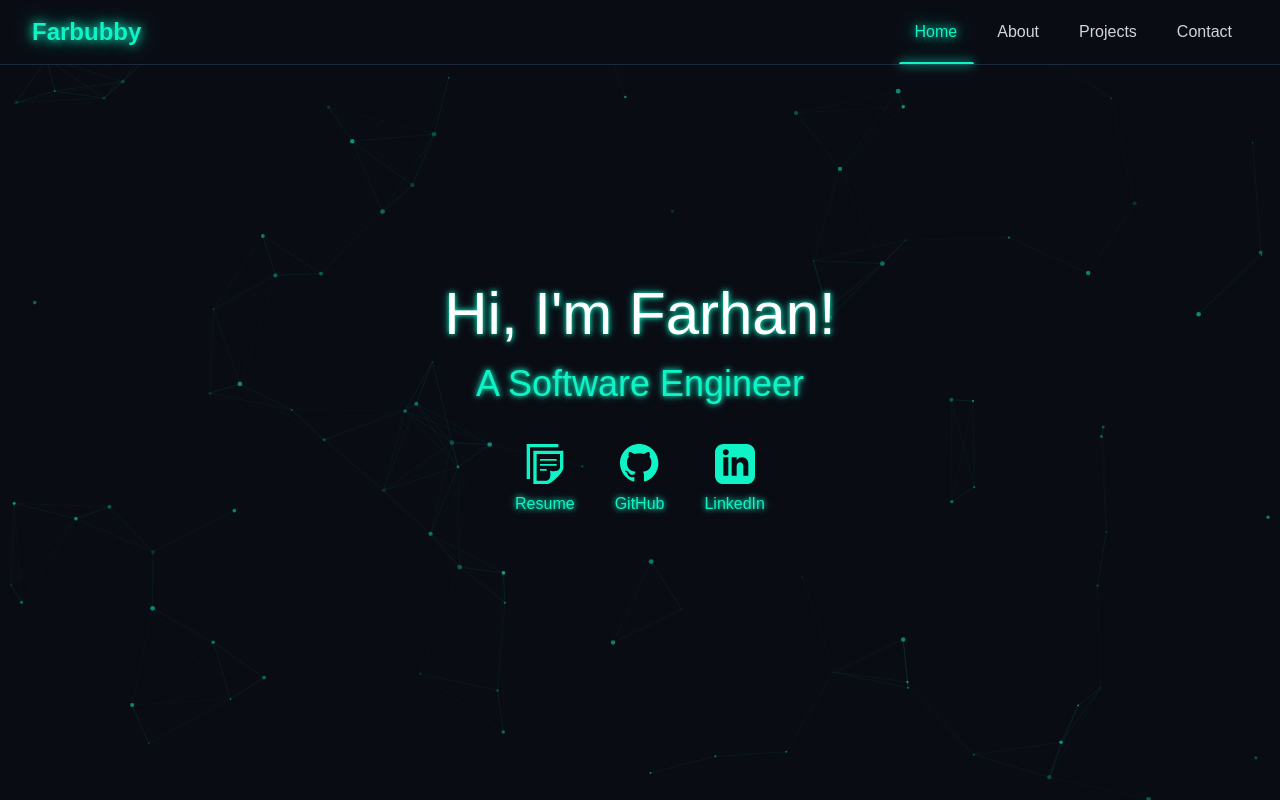
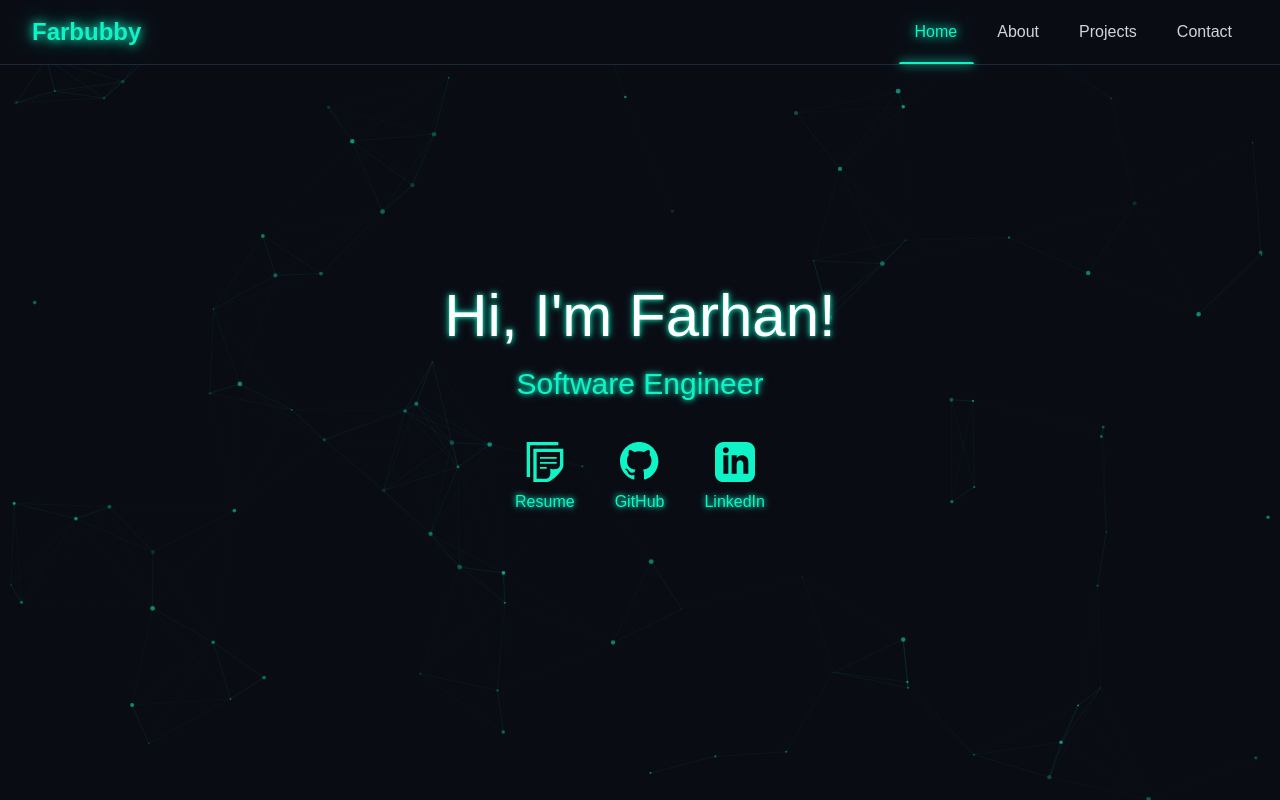
Before and after one commit to Farbubby/portfolio-v2, a Next.js app: page / in a window 1280 px wide. Built offline with nearby package versions, Linux system fonts and the light colour scheme.

Commit message:
Changes woop woop

```diff
--- a/src/app/about/page.tsx
+++ b/src/app/about/page.tsx
@@ -3,7 +3,7 @@ import AboutSection from "@/sections/About";
 export default function Home() {
   return (
     <>
-      <div className="py-15 gap-20 px-6 sm:px-16 md:px-20 lg:px-30 xl:px-50 flex lg:flex-row justify-center items-center animate-fade-in flex-col-reverse">
+      <div className="py-30 gap-20 px-6 sm:px-16 md:px-20 lg:px-30 xl:px-50 flex lg:flex-row justify-center items-center animate-fade-in flex-col-reverse">
         <AboutSection />
       </div>
     </>
--- a/src/app/page.tsx
+++ b/src/app/page.tsx
@@ -3,7 +3,7 @@ import HomeSection from "@/sections/Home";
 export default function Home() {
   return (
     <>
-      <div className="py-15 px-6 sm:px-16 md:px-20 lg:px-30 xl:px-50 flex flex-col justify-center text-center items-center h-screen">
+      <div className="py-30 px-6 sm:px-16 md:px-20 lg:px-30 xl:px-50 flex flex-col justify-center text-center items-center h-screen">
         <HomeSection />
       </div>
     </>
--- a/src/app/projects/page.tsx
+++ b/src/app/projects/page.tsx
@@ -3,7 +3,7 @@ import ProjectSection from "@/sections/Projects";
 export default function Home() {
   return (
     <>
-      <div className="py-15 px-6 sm:px-16 md:px-20 lg:px-30 xl:px-50 flex flex-col justify-center items-center animate-fade-in h-screen">
+      <div className="py-30 px-6 sm:px-16 md:px-20 lg:px-30 xl:px-50 flex flex-col justify-center items-center animate-fade-in">
         <ProjectSection />
       </div>
     </>
--- a/src/sections/About.tsx
+++ b/src/sections/About.tsx
@@ -22,17 +22,14 @@ export default function AboutSection() {
           and spending time with my friends and family.
         </p>
       </div>
-      <div className="flex flex-col items-center gap-6">
-        <Image
-          src="/Farbubby.jpg"
-          alt="Farbubby"
-          width={1200}
-          height={1000}
-          className="rounded-xl shadow-lg shadow-[#0ff4c6] sm:w-3/4 md:w-1/2 lg:w-full h-auto object-cover"
-          priority
-        />
-        <div className="text-base text-[#0ff4c6]">Hawaii 🌴</div>
-      </div>
+      <Image
+        src="/Farbubby.jpg"
+        alt="Farbubby"
+        width={325}
+        height={325}
+        className="rounded-xl shadow-lg shadow-[#0ff4c6]"
+        priority
+      />
     </>
   );
 }
--- a/src/sections/Home.tsx
+++ b/src/sections/Home.tsx
@@ -7,8 +7,8 @@ export default function HomeSection() {
       <div className="text-white text-6xl text-glow-subtle">
         <AnimatedText text="Hi, I'm Farhan!" />
       </div>
-      <div className="text-[#0ff4c6] text-4xl mt-5 text-glow-subtle">
-        <AnimatedText text="A Software Engineer" delay={1500} />
+      <div className="text-[#0ff4c6] text-3xl mt-5 text-glow-subtle">
+        <AnimatedText text="Software Engineer" delay={1500} />
       </div>
       <div className="flex flex-row gap-10 mt-10 animate-fade-in">
         <div className="flex flex-col items-center gap-2">
```
